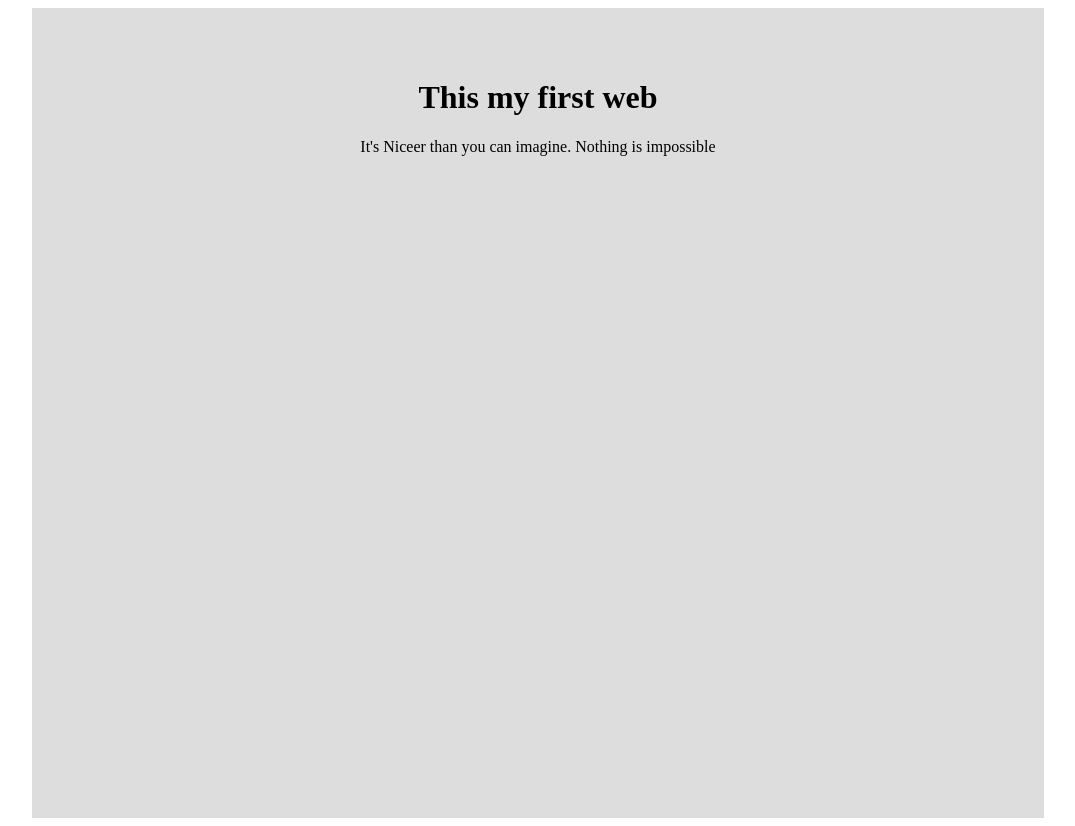
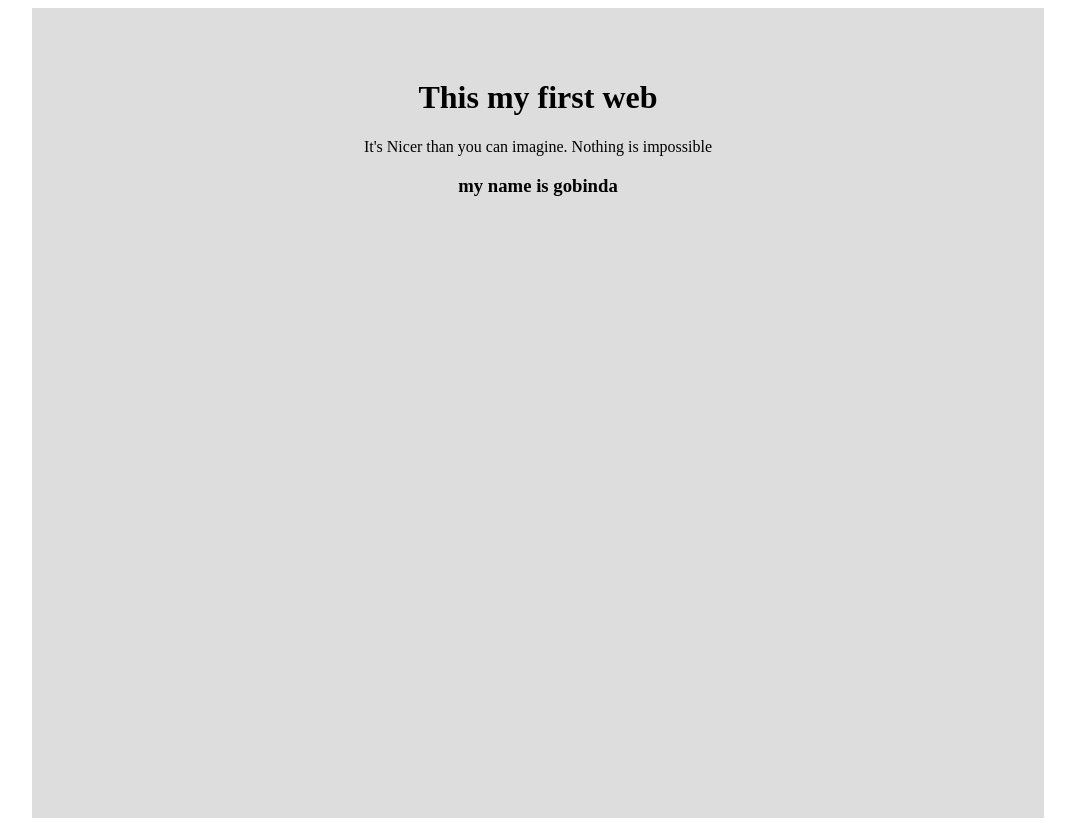
Before and after one commit to SharifulDev/first_web, a plain HTML site: page index.html in a window 1280 px wide. Shown: the whole page, without its empty margins (102-1177 px from the left). Drawn offline with Linux system fonts and the light colour scheme.

Commit message:
name added

```diff
--- a/index.html
+++ b/index.html
@@ -10,7 +10,8 @@
   <body>
     <div class="mainbody">
       <h1>This my first web</h1>
-      <p>It's Niceer than you can imagine. Nothing is impossible</p>
+      <p>It's Nicer than you can imagine. Nothing is impossible</p>
+      <h3>my name is gobinda</h3>
     </div>
   </body>
 </html>
```
